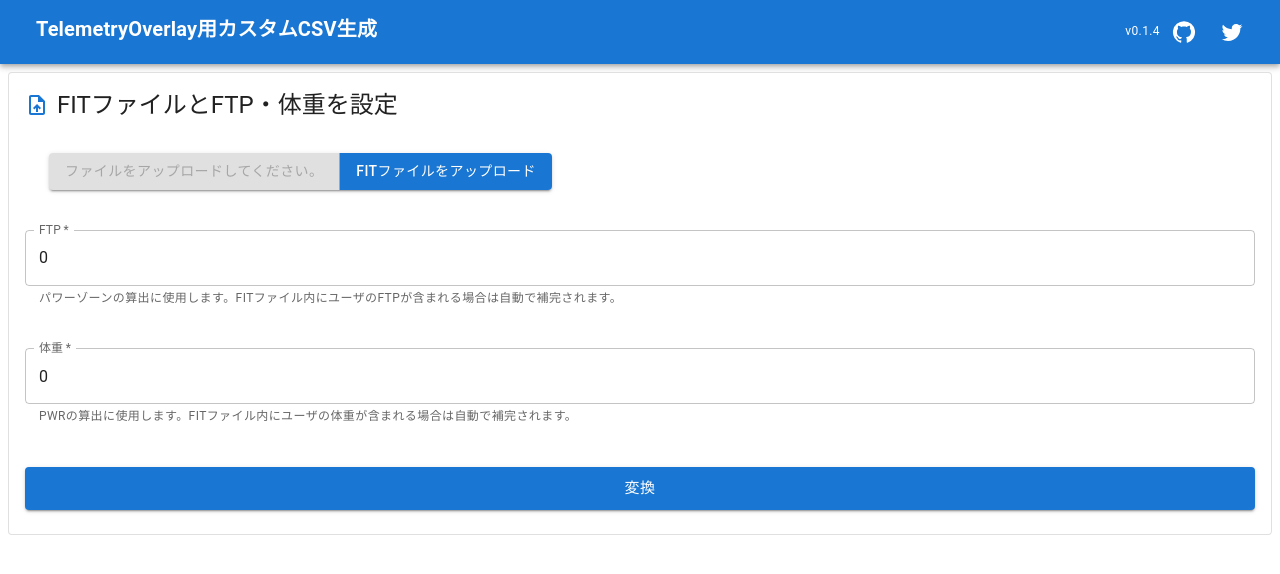
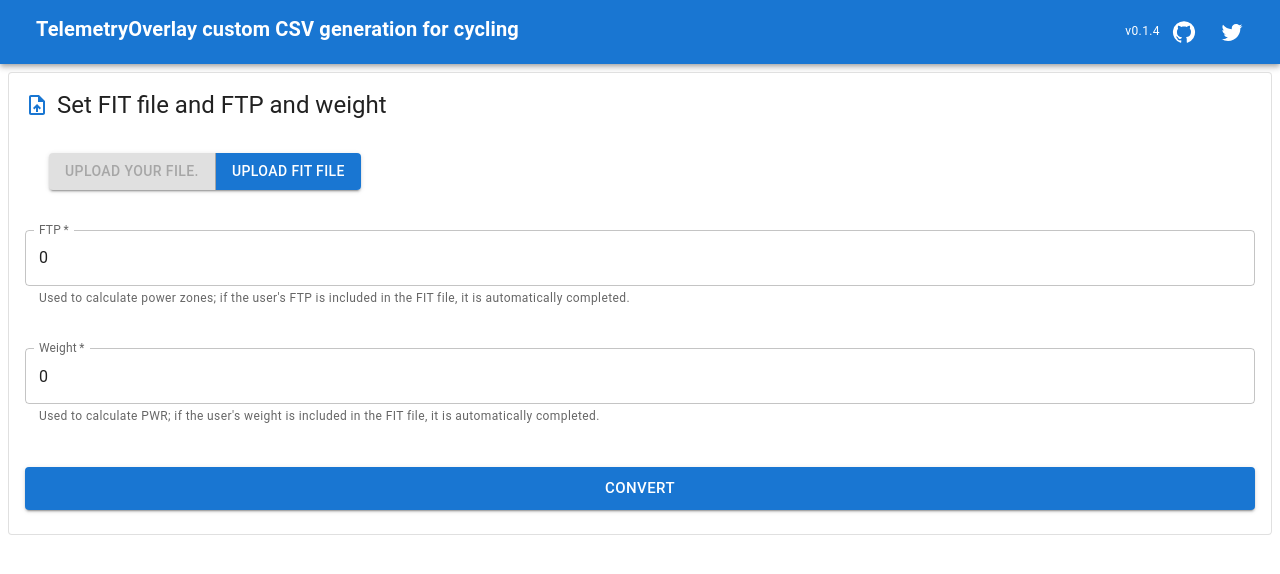
Before and after one commit to aoisupersix/telemetryoverlay-customcsv-cycling, a React app: page / in a window 1280 px wide. Shown: the top 574 px of the page. Built offline with nearby package versions, Linux system fonts and the light colour scheme; the HTML template or start-up script is replaced by a standard one.

Commit message:
change: language ja -> en

```diff
--- a/src/components/app-bar.tsx
+++ b/src/components/app-bar.tsx
@@ -32,7 +32,7 @@
                     sx={{ fontWeight: 'bold', flexGrow: 1 }}
                     gutterBottom
                 >
-                    TelemetryOverlay用カスタムCSV生成
+                    TelemetryOverlay custom CSV generation for cycling
                 </Typography>
                 <Typography variant="caption">
                     v{environment.VERSION}
--- a/src/components/file-uploader.tsx
+++ b/src/components/file-uploader.tsx
@@ -35,11 +35,9 @@
     return (
         <Container>
             <ButtonGroup variant="contained" aria-label="primary button group">
-                <Button disabled>
-                    {file?.name ?? 'ファイルをアップロードしてください。'}
-                </Button>
+                <Button disabled>{file?.name ?? 'Upload your file.'}</Button>
                 <Button onClick={onClickUploadButton}>
-                    {props.buttonText ?? 'ファイルをアップロード'}
+                    {props.buttonText ?? 'Upload File'}
                 </Button>
             </ButtonGroup>
             <HiddenInput
--- a/src/features/fit-upload-form/fit-upload-form.tsx
+++ b/src/features/fit-upload-form/fit-upload-form.tsx
@@ -61,13 +61,13 @@
     const onUpload = () => {
         const errs: string[] = []
         if (fit === undefined) {
-            errs.push('FITファイルをアップロードしてください。')
+            errs.push('Upload your FIT file.')
         }
         if (weight === undefined) {
-            errs.push('体重を入力してください。')
+            errs.push('Enter your weight.')
         }
         if (weight <= 0) {
-            errs.push('体重の値が不正です。')
+            errs.push('The weight value is incorrect.')
         }
 
         setErrors(errs)
@@ -97,7 +97,7 @@
                 title={
                     <IconicTypography
                         icon={<UploadFileIcon color="primary" />}
-                        text="FITファイルとFTP・体重を設定"
+                        text="Set FIT file and FTP and weight"
                         variant="h5"
                     />
                 }
@@ -105,24 +105,24 @@
             <CardContent>
                 <Stack spacing={5}>
                     <FileUploader
-                        title="FITファイルを選択"
+                        title="Select FIT File"
                         acceptExtension=".fit"
-                        buttonText="FITファイルをアップロード"
+                        buttonText="Upload FIT file"
                         onUpload={onUploadFitFile}
                     />
                     <TextField
                         required
                         type="number"
                         label="FTP"
-                        helperText="パワーゾーンの算出に使用します。FITファイル内にユーザのFTPが含まれる場合は自動で補完されます。"
+                        helperText="Used to calculate power zones; if the user's FTP is included in the FIT file, it is automatically completed."
                         value={ftp ?? 0}
                         onChange={(e) => setFtp(Number(e.currentTarget.value))}
                     />
                     <TextField
                         required
                         type="number"
-                        label="体重"
-                        helperText="PWRの算出に使用します。FITファイル内にユーザの体重が含まれる場合は自動で補完されます。"
+                        label="Weight"
+                        helperText="Used to calculate PWR; if the user's weight is included in the FIT file, it is automatically completed."
                         value={weight ?? 0}
                         onChange={(e) =>
                             setWeight(Number(e.currentTarget.value))
@@ -134,7 +134,7 @@
                         size="large"
                         onClick={onUpload}
                     >
-                        変換
+                        Convert
                     </Button>
                 </Stack>
             </CardContent>
```
Also changed, not shown: src/index.html.ejs, 1 other file (tests, documents, lock files or other folders).
